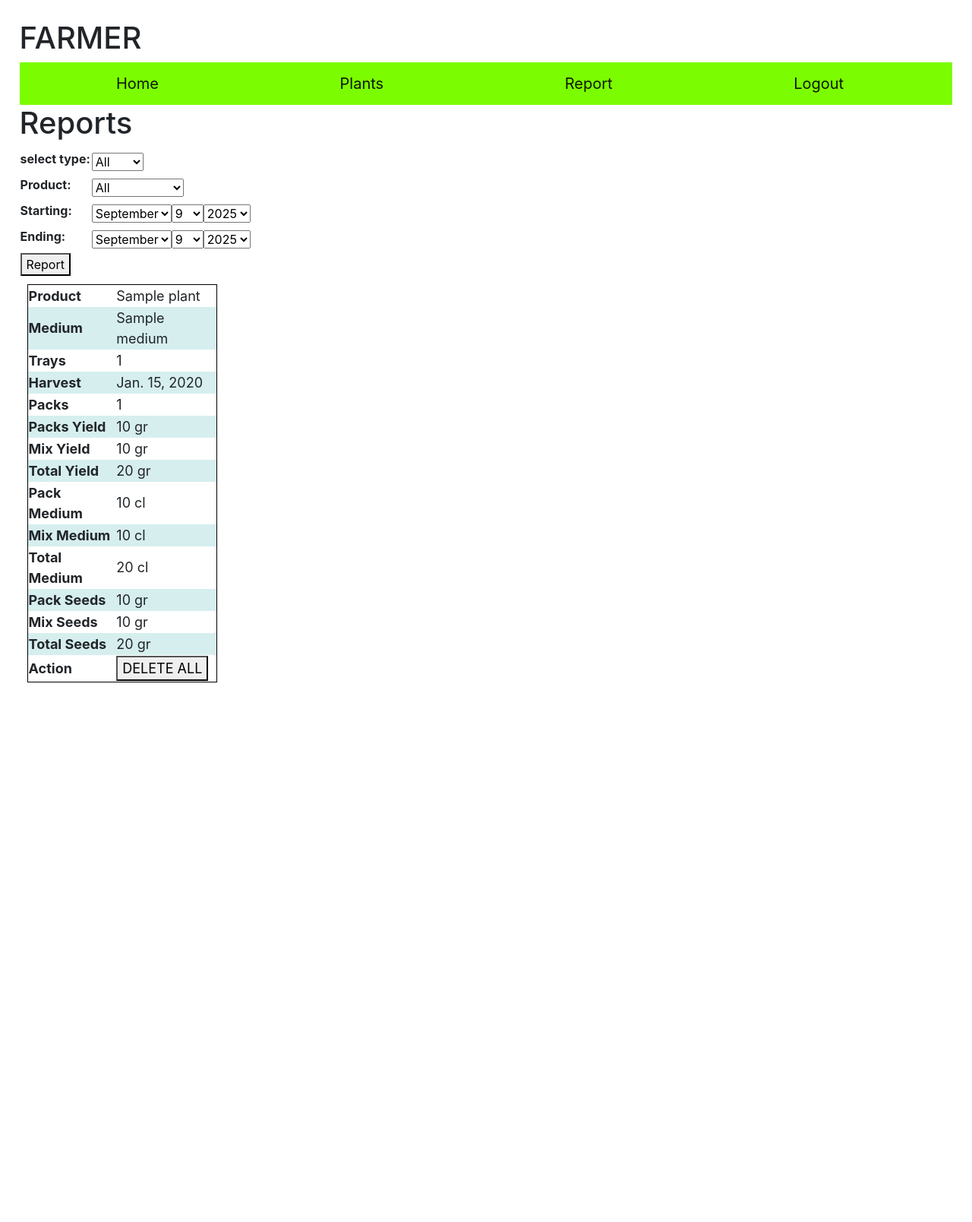
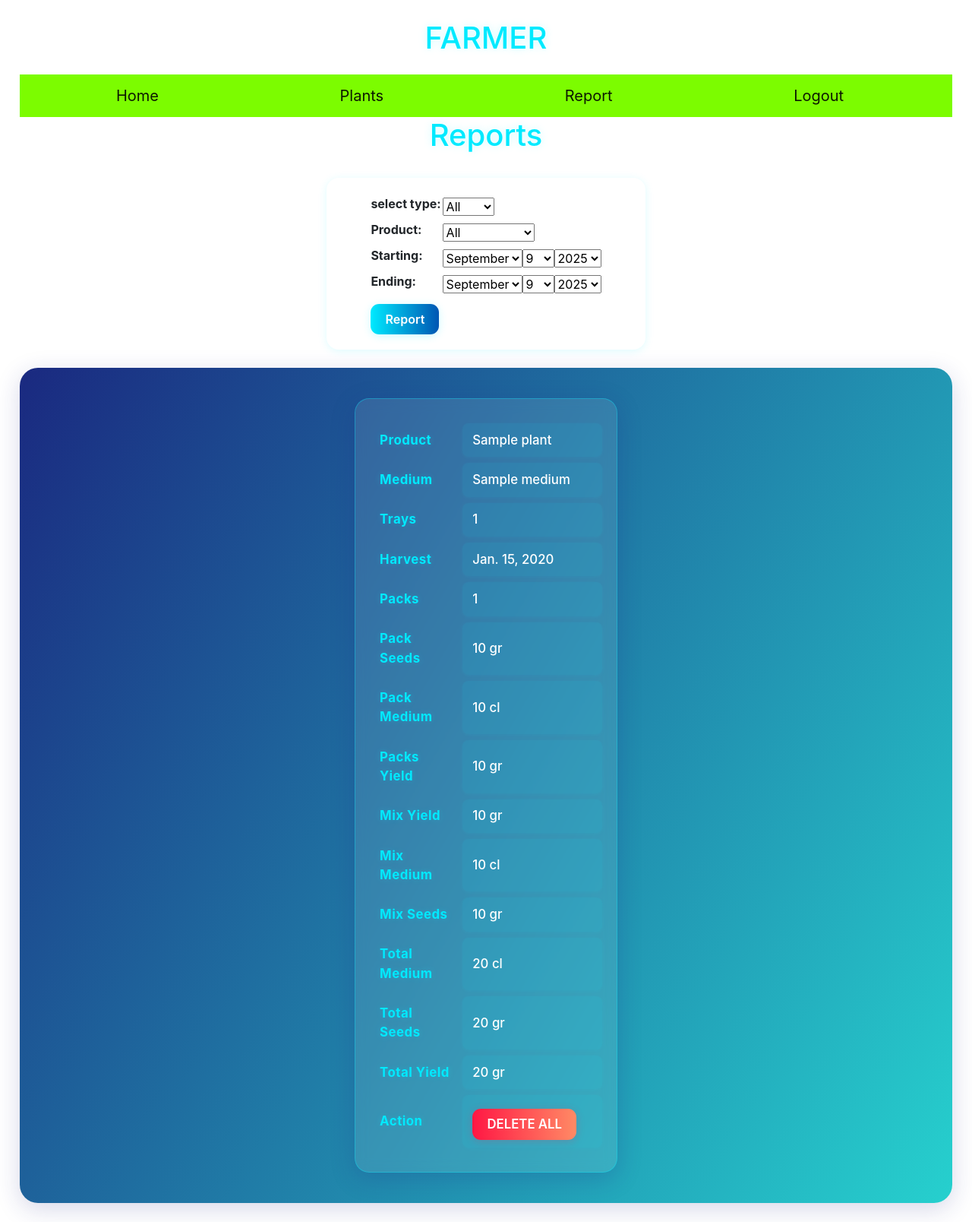
Before and after one commit to youdass101/farmer, a Django app: page /report in a window 1280 px wide. Shown: the whole page at 76% size. Before the commit the page ends 898 px from the top, so only its background shows below. Run offline with Django 3.2, Linux system fonts and the light colour scheme; a user stored in the database is signed in; tables that the repository leaves empty hold one stand-in row (values such as "Sample post"); some libraries are stand-ins or nearby versions.

Commit message:
optimizing

```diff
--- a/farmer/templates/farmer/report.html
+++ b/farmer/templates/farmer/report.html
@@ -5,7 +5,7 @@
 
 
 {% if filter %}
-    <table class="report">
+    <table class="report reportfilter">
         <form action="/report" method="POST">
             <tr>
                 <td>{% csrf_token %}
@@ -19,7 +19,7 @@
     <h2>{{filter.type}}, {{filter.product}}, {{filter.start}}, {{filter.end}}</h2>
 
 {% else %}
-    <table class="report">
+    <table class="report reportfilter">
         <form action="/report" method="POST">
             <tr>
                 <td>{% csrf_token %}
--- a/farmer/urls.py
+++ b/farmer/urls.py
@@ -3,6 +3,7 @@ from . import views
 
 urlpatterns = [
     path("", views.index, name="index"),
+    path("traylist", views.traylist, name="traylist"),
     path("plants", views.plants, name="plants"),
     path("medium", views.medium, name="medium"),
     path("harvest", views.harvest, name="harvest"),
--- a/farmer/views.py
+++ b/farmer/views.py
@@ -12,6 +12,55 @@ from django.contrib.auth.decorators import login_required
 from datetime import datetime
 
 # INDEX PAGE LOAD TRAYS
+
+def traylist(request):
+    if not request.user.is_authenticated:
+        return HttpResponseRedirect(reverse("login"))
+    else:
+        if request.method == "GET":
+            # GET ALL active CREATED TRAYS
+            data = trayser("active")
+            # SEND DATA TO HTML INDEX PAGE
+            return render(request, "farmer/traylist.html", {"cd":data["cd"], "form": Dnewtray(),
+                                                      "data":data["active"], "count":len(data["active"]),
+                                                        "harvestform": Nharvest })
+        if request.method == "POST":
+            print("in POST")
+            # bulk delete by checkbox
+            if request.POST["type"] == "bulkdelete":
+                listdel = request.POST.getlist('dbid')
+                for i in listdel:
+                    uitem = updateitem(({'type':'delete', 'id': i}), Tray, Dnewmedium)
+                return HttpResponseRedirect(reverse("traylist"))
+
+            # Create new Tray
+            if request.POST["type"] =="new":
+                uitem = newobject(request.POST.copy(), Tray, Dnewtray)
+            # Filter Active trays by something
+            elif request.POST["type"] == "filter":
+                print("in filter")
+                filter = request.POST
+                data = filter_tray(Tray, filter, "active")
+                return render(request, "farmer/traylist.html", {"cd":data["cd"], "form": Dnewtray(),
+                                                        "data":data["active"], "count":len(data["active"]),
+                                                            "harvestform": Nharvest })
+
+            # Edit, fetch data or delete
+            else:
+                uitem = updateitem(request.POST, Tray, Dnewtray)
+
+            if uitem == True:
+                return HttpResponseRedirect(reverse("index"))
+            if uitem == False:
+                return render(request, "farmer/traylist.html",{"error": "SOMETHING WENT WRONG"})
+
+
+            # Load edit form
+            data = trayser("active")
+
+            return render(request, "farmer/traylist.html", {"cd":data["cd"], "form": Dnewtray(), "data":data["active"],
+                                                        "count":len(data["active"]), "editform":uitem['editform'],
+                                                        "harvestform": Nharvest})
 
 def index(request):
     if not request.user.is_authenticated:
@@ -208,9 +257,12 @@ def report(request):
             filter = {'type': type, 'product': productname, 'start':start, 'end':end}
 
             if not productname:
+                print("no product")
                 allbulk = BulkHarvest.objects.filter(Harvestdate__range=[start, end])
             else:
+                print(start, end, productname)
                 allbulk = BulkHarvest.objects.filter(Product= productname, Harvestdate__range=[start, end])
+                print(allbulk)
 
 
             if type=="Mix":
--- a/static/Capstone/main.js
+++ b/static/Capstone/main.js
@@ -100,9 +100,10 @@ document.addEventListener('DOMContentLoaded', function() {
         document.querySelectorAll(".harvestbulk").forEach(button => {
             var harvestbulk = document.getElementById("Harvestbulkpop")
             button.onclick = () =>{
+                trayname = button.parentElement.querySelector(".ana").querySelector(".analytic_box").querySelector(".tray_name").innerHTML
                 trayqtt = button.parentElement.querySelector(".ana").querySelector(".analytic_box").querySelector(".tray_number").querySelector(".number").innerHTML
                 traysids = button.value
-
+                harvestbulk.querySelector("#harvest_title").innerHTML = trayname
                 harvestbulk.querySelector("#id_Trays").value = trayqtt
                 harvestbulk.querySelector("#id_Trays").max = trayqtt
                 harvestbulk.querySelector('#bulkharvest').value = traysids
--- a/static/Capstone/style.css
+++ b/static/Capstone/style.css
@@ -216,23 +216,222 @@ body {
   color: #232526;
 }
 
-#report_container {
+.modalbulk, .modalharvest {
+  display: none;
+  position: fixed;
+  z-index: 1000;
+  left: 0;
+  top: 0;
+  width: 100vw;
+  height: 100vh;
+  overflow: auto;
+  background: rgba(10, 20, 40, 0.7);
+  -webkit-backdrop-filter: blur(4px);
+          backdrop-filter: blur(4px);
+  transition: background 0.3s;
+}
+
+.modal-content {
+  background: rgba(255, 255, 255, 0.5);
+  border-radius: 1.5rem;
+  box-shadow: 0 8px 40px 0 rgba(0, 234, 255, 0.3333333333), 0 1.5px 8px 0 rgba(34, 34, 34, 0.5333333333);
+  border: 1.5px solid rgba(0, 234, 255, 0.5333333333);
+  margin: 5% auto;
+  padding: 2.5rem 2rem 2rem 2rem;
+  width: 95%;
+  max-width: 420px;
+  position: relative;
+  display: flex;
+  flex-direction: column;
+  align-items: stretch;
+  animation: modalPopIn 0.4s cubic-bezier(0.68, -0.55, 0.27, 1.55);
+}
+.modal-content h4.harvest_title {
+  color: #00eaff;
+  font-size: 1.5rem;
+  font-weight: 700;
+  letter-spacing: 1px;
+  margin-bottom: 1.2rem;
+  text-shadow: 0 0 8px rgba(0, 234, 255, 0.3333333333);
+}
+.modal-content form {
+  display: flex;
+  flex-direction: column;
+  gap: 1.2rem;
+}
+.modal-content form button[type=submit] {
+  background: linear-gradient(90deg, #00eaff 0%, #0056b3 100%);
+  color: #fff;
+  border: none;
+  border-radius: 0.7rem;
+  padding: 0.7rem 1.5rem;
+  font-size: 1.1rem;
+  font-weight: 600;
+  box-shadow: 0 2px 12px rgba(0, 234, 255, 0.2);
+  cursor: pointer;
+  transition: background 0.2s, color 0.2s, box-shadow 0.2s;
+  margin-top: 0.5rem;
+}
+.modal-content form button[type=submit]:hover {
+  background: linear-gradient(90deg, #0056b3 0%, #00eaff 100%);
+  color: #232526;
+  box-shadow: 0 4px 24px rgba(0, 234, 255, 0.4666666667);
+}
+.modal-content .clsh {
+  position: absolute;
+  top: 1.2rem;
+  right: 1.5rem;
+  font-size: 2rem;
+  color: #00eaff;
+  cursor: pointer;
+  transition: color 0.2s, text-shadow 0.2s;
+  text-shadow: 0 0 8px rgba(0, 234, 255, 0.3333333333);
+}
+.modal-content .clsh:hover {
+  color: #fff;
+  text-shadow: 0 0 16px #00eaff;
+}
+
+@keyframes modalPopIn {
+  0% {
+    transform: scale(0.8) translateY(40px);
+    opacity: 0;
+  }
+  100% {
+    transform: scale(1) translateY(0);
+    opacity: 1;
+  }
+}
+.reportfilter {
+  min-height: 10vh !important;
+}
+
+.report {
   display: flex;
   flex-wrap: wrap;
+  gap: 1.5rem;
+  justify-content: center;
+  padding: 1.5rem 1rem;
+  background: linear-gradient(120deg, #1a2980 0%, #26d0ce 100%);
+  border-radius: 1.5rem;
+  min-height: 60vh;
+  box-shadow: 0 8px 32px 0 rgba(31, 38, 135, 0.18);
 }
-
-#report_container > div {
-  background-color: white;
-  font-size: 18px;
-  margin: 10px;
-  width: 250px;
+.report > div {
+  background: rgba(255, 255, 255, 0.1);
+  border-radius: 1.2rem;
+  box-shadow: 0 8px 32px 0 rgba(31, 38, 135, 0.22);
+  -webkit-backdrop-filter: blur(8px);
+          backdrop-filter: blur(8px);
+  border: 1.5px solid rgba(0, 234, 255, 0.3333333333);
+  padding: 1.5rem 1.2rem;
+  min-width: 320px;
+  max-width: 370px;
+  margin: 1rem 0;
+  display: flex;
+  flex-direction: column;
+  align-items: stretch;
+  transition: transform 0.2s, box-shadow 0.2s;
 }
-
-.report_table tr:nth-child(even) {
-  background-color: #D6EEEE;
+.report > div:hover {
+  transform: translateY(-8px) scale(1.03);
+  box-shadow: 0 16px 48px 0 rgba(0, 234, 255, 0.3333333333);
+  border-color: #00eaff;
 }
 
 .report_table {
-  border: 1px solid black;
   width: 100%;
+  border-collapse: separate;
+  border-spacing: 0 0.5rem;
+  background: transparent;
+}
+.report_table th, .report_table td {
+  padding: 0.6rem 0.8rem;
+  font-size: 1.05rem;
+  border: none;
+  text-align: left;
+}
+.report_table th {
+  color: #00eaff;
+  font-weight: 700;
+  letter-spacing: 0.5px;
+  text-shadow: 0 0 8px rgba(0, 234, 255, 0.2);
+  width: 40%;
+  background: transparent;
+}
+.report_table td {
+  color: #fff;
+  font-weight: 500;
+  background: rgba(0, 234, 255, 0.07);
+  border-radius: 0.5rem;
+  box-shadow: 0 1px 4px rgba(0, 234, 255, 0.0666666667);
+}
+
+.report_delete_all {
+  background: linear-gradient(90deg, #ff1744 0%, #ff8a65 100%);
+  color: #fff;
+  border: none;
+  border-radius: 0.7rem;
+  padding: 0.5rem 1.2rem;
+  font-weight: 600;
+  cursor: pointer;
+  margin-top: 0.5rem;
+  box-shadow: 0 2px 12px rgba(255, 23, 68, 0.2);
+  transition: background 0.2s, color 0.2s, box-shadow 0.2s;
+}
+.report_delete_all:hover {
+  background: linear-gradient(90deg, #ff8a65 0%, #ff1744 100%);
+  color: #232526;
+  box-shadow: 0 4px 24px rgba(255, 23, 68, 0.4666666667);
+}
+
+table.report {
+  background: rgba(255, 255, 255, 0.08);
+  border-radius: 1rem;
+  margin: 2rem auto 1.5rem auto;
+  box-shadow: 0 2px 12px rgba(0, 234, 255, 0.1333333333);
+  padding: 1.2rem 1rem;
+  width: 100%;
+  max-width: 420px;
+}
+table.report button[type=submit] {
+  background: linear-gradient(90deg, #00eaff 0%, #0056b3 100%);
+  color: #fff;
+  border: none;
+  border-radius: 0.7rem;
+  padding: 0.5rem 1.2rem;
+  font-weight: 600;
+  cursor: pointer;
+  margin-top: 0.5rem;
+  box-shadow: 0 2px 12px rgba(0, 234, 255, 0.2);
+  transition: background 0.2s, color 0.2s, box-shadow 0.2s;
+}
+table.report button[type=submit]:hover {
+  background: linear-gradient(90deg, #0056b3 0%, #00eaff 100%);
+  color: #232526;
+  box-shadow: 0 4px 24px rgba(0, 234, 255, 0.4666666667);
+}
+
+h1, h2 {
+  color: #00eaff;
+  text-align: center;
+  margin-bottom: 1.5rem;
+  text-shadow: 0 0 12px rgba(0, 234, 255, 0.2);
+}
+
+@media (max-width: 700px) {
+  .report {
+    flex-direction: column;
+    gap: 1.2rem;
+    padding: 1rem 0.2rem;
+  }
+  .report > div {
+    min-width: 90vw;
+    max-width: 98vw;
+    padding: 1rem 0.5rem;
+  }
+  table.report {
+    max-width: 98vw;
+    padding: 0.5rem 0.2rem;
+  }
 }/*# sourceMappingURL=style.css.map */
```
Also changed, not shown: other parts of farmer/templates/farmer/report.html (+17 -15 lines), farmer/sass/pages/_index.scss (+100 -13 lines), farmer/sass/pages/_report.scss (+158 -16 lines), farmer/templates/farmer/index.html (+4 -3 lines), farmer/templates/farmer/traylist.html (renamed from farmer/templates/farmer/oldindex.html), 1 other file.
